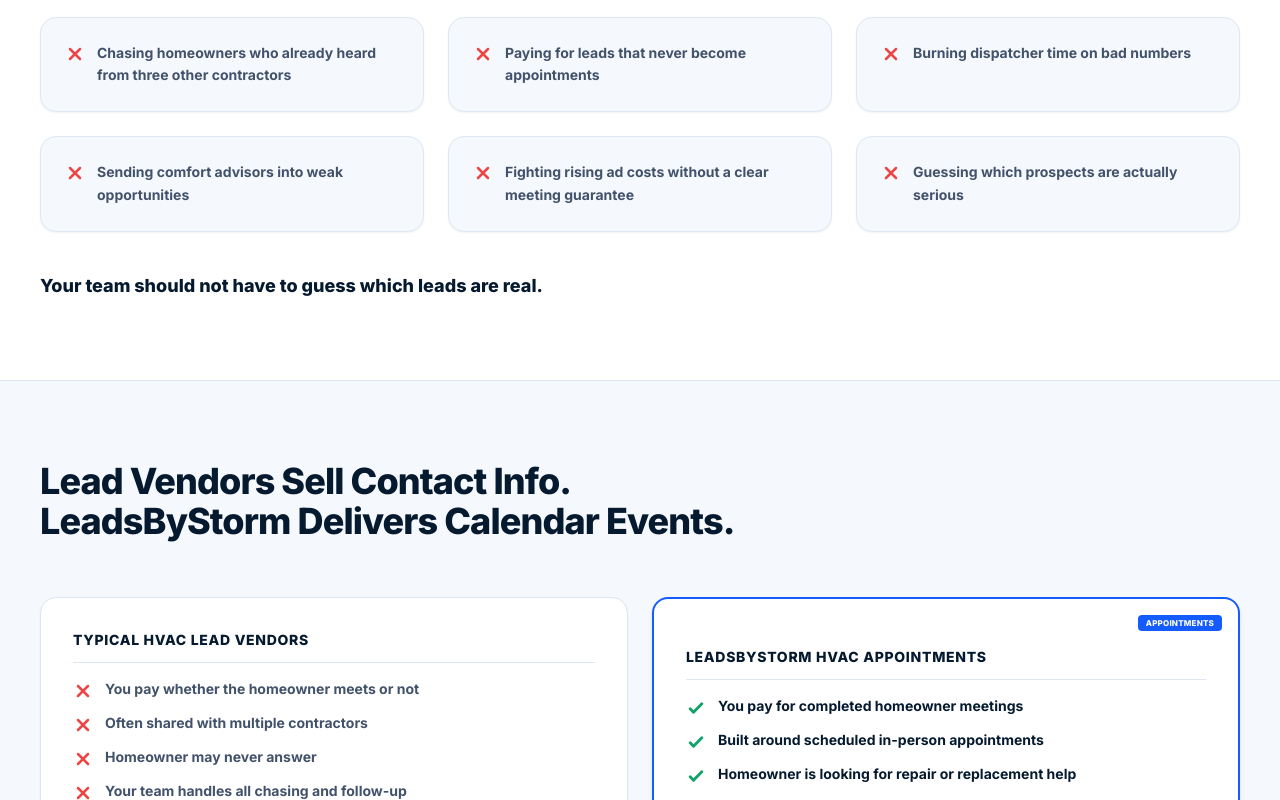
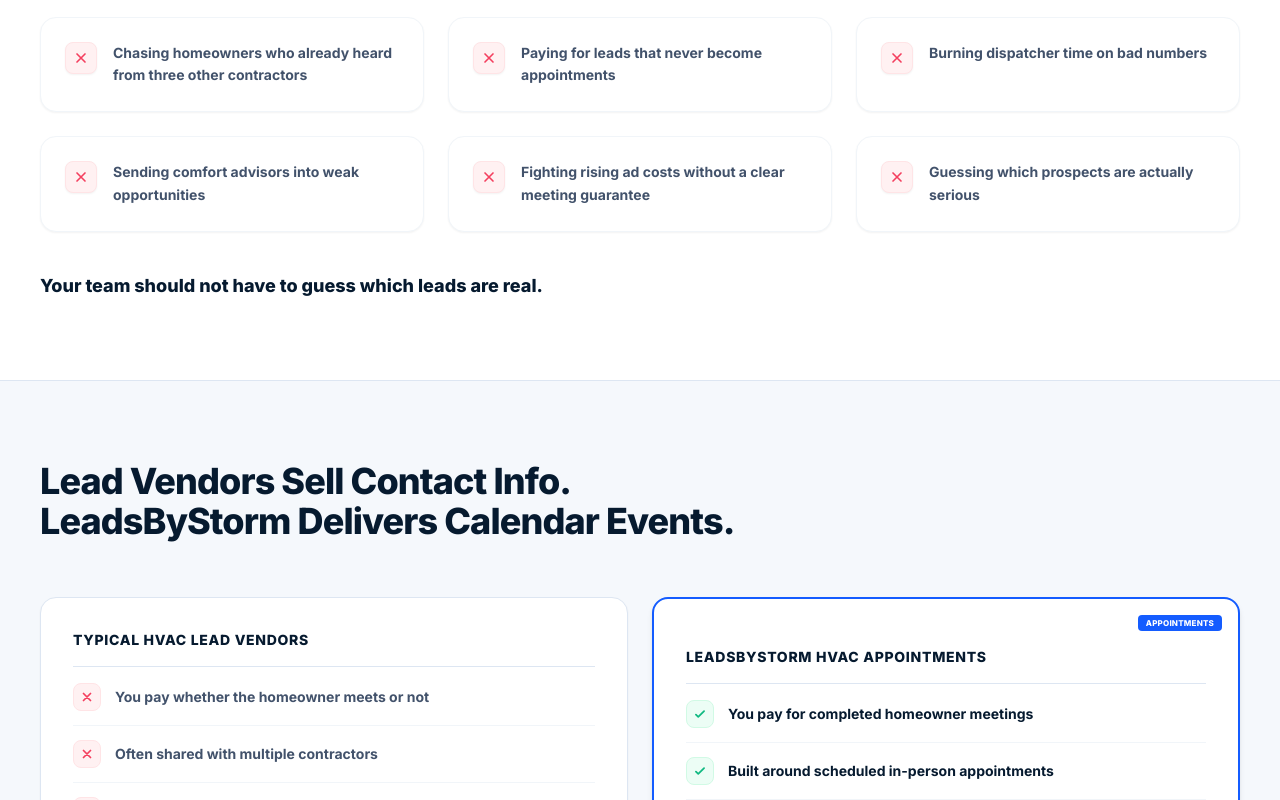
Before and after one commit to bbarnes4318/roofvisor, a Next.js app: page /hvac in a window 1280 px wide. Shown: the part 1120-1920 px from the top of the page. Built offline with nearby package versions, Linux system fonts and the light colour scheme.

Commit message:
Refactor HVAC page layout with clean lines, borders, soft indicator badges, timeline connector line, and premium FAQ accordion detail styles

```diff
--- a/app/hvac/page.tsx
+++ b/app/hvac/page.tsx
@@ -368,10 +368,12 @@
           "Fighting rising ad costs without a clear meeting guarantee",
           "Guessing which prospects are actually serious",
         ].map((point) => (
-          <div key={point} className="rounded-2xl border border-[#DDE6F2] bg-[#F5F8FC] p-6 shadow-sm flex items-start gap-3">
-            <svg className="h-5 w-5 text-red-500 shrink-0 mt-0.5" fill="none" viewBox="0 0 24 24" stroke="currentColor" strokeWidth="3">
+          <div key={point} className="rounded-2xl border border-slate-100 bg-white p-6 shadow-sm hover:shadow-md hover:border-red-100 hover:-translate-y-0.5 transition-all duration-300 flex items-start gap-4">
+            <div className="flex h-8 w-8 shrink-0 items-center justify-center rounded-lg bg-rose-50 text-rose-500 border border-rose-100 shadow-sm">
+              <svg className="h-4 w-4" fill="none" viewBox="0 0 24 24" stroke="currentColor" strokeWidth="2.5">
                 <path strokeLinecap="round" strokeLinejoin="round" d="M6 18L18 6M6 6l12 12" />
               </svg>
+            </div>
             <span className="text-sm font-bold text-[#42526B] leading-relaxed">{point}</span>
           </div>
         ))}
@@ -414,15 +416,17 @@
 
         {/* Vendor Column */}
         <div className="rounded-2xl border border-[#DDE6F2] bg-white p-6 sm:p-8 shadow-sm space-y-4">
-          <h3 className="text-sm font-extrabold text-[#061A2F] uppercase tracking-wider border-b border-[#DDE6F2] pb-3">
+          <h3 className="text-sm font-extrabold text-[#061A2F] uppercase tracking-wider border-b border-[#DDE6F2] pb-4">
             Typical HVAC Lead Vendors
           </h3>
-          <ul className="space-y-3">
+          <ul className="divide-y divide-slate-100">
             {vendorRows.map((point) => (
-              <li key={point} className="flex items-start gap-3 text-sm font-bold text-[#42526B]">
-                <svg className="h-5 w-5 text-red-500 shrink-0 mt-0.5" fill="none" viewBox="0 0 24 24" stroke="currentColor" strokeWidth="3">
+              <li key={point} className="flex items-center gap-3.5 py-3.5 text-sm font-bold text-[#42526B] first:pt-0 last:pb-0">
+                <div className="flex h-7 w-7 shrink-0 items-center justify-center rounded-lg bg-rose-50 text-rose-500 border border-rose-100">
+                  <svg className="h-3.5 w-3.5" fill="none" viewBox="0 0 24 24" stroke="currentColor" strokeWidth="3">
                     <path strokeLinecap="round" strokeLinejoin="round" d="M6 18L18 6M6 6l12 12" />
                   </svg>
+                </div>
                 <span>{point}</span>
               </li>
             ))}
@@ -434,15 +438,17 @@
           <span className="absolute right-4 top-4 rounded bg-[#145CFF] px-2 py-0.5 text-[8px] font-extrabold uppercase tracking-wide text-white">
             Appointments
           </span>
-          <h3 className="text-sm font-extrabold text-[#061A2F] uppercase tracking-wider border-b border-[#DDE6F2] pb-3">
+          <h3 className="text-sm font-extrabold text-[#061A2F] uppercase tracking-wider border-b border-[#DDE6F2] pb-4">
             LeadsByStorm HVAC Appointments
           </h3>
-          <ul className="space-y-3">
+          <ul className="divide-y divide-slate-100">
             {lbsRows.map((point) => (
-              <li key={point} className="flex items-start gap-3 text-sm font-bold text-[#061A2F]">
-                <svg className="h-5 w-5 text-[#11A36A] shrink-0 mt-0.5" fill="none" viewBox="0 0 24 24" stroke="currentColor" strokeWidth="3.5">
+              <li key={point} className="flex items-center gap-3.5 py-3.5 text-sm font-bold text-[#061A2F] first:pt-0 last:pb-0">
+                <div className="flex h-7 w-7 shrink-0 items-center justify-center rounded-lg bg-emerald-50 text-emerald-500 border border-emerald-100">
+                  <svg className="h-3.5 w-3.5" fill="none" viewBox="0 0 24 24" stroke="currentColor" strokeWidth="3">
                     <path strokeLinecap="round" strokeLinejoin="round" d="M5 13l4 4L19 7" />
                   </svg>
+                </div>
                 <span>{point}</span>
               </li>
             ))}
@@ -571,16 +577,21 @@
         </h2>
       </div>
 
-      <div className="grid gap-6 md:grid-cols-2 lg:grid-cols-4">
+      <div className="relative">
+        {/* Connector Line for Desktop */}
+        <div className="absolute top-1/2 left-0 right-0 h-0.5 bg-[#DDE6F2] -translate-y-12 hidden lg:block z-0" />
+
+        <div className="relative grid gap-6 md:grid-cols-2 lg:grid-cols-4 z-10">
           {steps.map((card) => (
-          <article key={card.num} className="bg-white rounded-2xl border border-[#DDE6F2] p-8 shadow-md hover:shadow-xl transition-all duration-300">
-            <div className="mb-6 flex h-10 w-10 items-center justify-center rounded-xl bg-blue-50 text-sm font-extrabold text-[#145CFF] border border-blue-100">
+            <article key={card.num} className="bg-white rounded-2xl border border-[#DDE6F2] p-8 shadow-md hover:shadow-lg hover:-translate-y-1 transition-all duration-300">
+              <div className="mb-6 flex h-10 w-10 items-center justify-center rounded-xl bg-blue-50 text-sm font-extrabold text-[#145CFF] border border-blue-100 shadow-sm">
                 {card.num}
               </div>
               <h3 className="text-lg font-extrabold text-[#061A2F]">{card.title}</h3>
               <p className="mt-3 text-sm leading-relaxed text-[#42526B]">{card.desc}</p>
             </article>
           ))}
+        </div>
       </div>
     </SectionContainer>
   );
@@ -704,12 +715,14 @@
           <h3 className="text-sm font-extrabold text-[#061A2F] uppercase tracking-wider border-b border-[#DDE6F2] pb-3">
             Good Fit
           </h3>
-          <ul className="space-y-3">
+          <ul className="divide-y divide-slate-100">
             {goodFit.map((point) => (
-              <li key={point} className="flex items-start gap-3 text-sm font-bold text-[#061A2F]">
-                <svg className="h-5 w-5 text-[#11A36A] shrink-0 mt-0.5" fill="none" viewBox="0 0 24 24" stroke="currentColor" strokeWidth="3.5">
+              <li key={point} className="flex items-center gap-3.5 py-3.5 text-sm font-bold text-[#061A2F] first:pt-0 last:pb-0">
+                <div className="flex h-7 w-7 shrink-0 items-center justify-center rounded-lg bg-emerald-50 text-emerald-500 border border-emerald-100 shadow-sm">
+                  <svg className="h-3.5 w-3.5" fill="none" viewBox="0 0 24 24" stroke="currentColor" strokeWidth="3">
                     <path strokeLinecap="round" strokeLinejoin="round" d="M5 13l4 4L19 7" />
                   </svg>
+                </div>
                 <span>{point}</span>
               </li>
             ))}
@@ -721,12 +734,14 @@
           <h3 className="text-sm font-extrabold text-[#061A2F] uppercase tracking-wider border-b border-[#DDE6F2] pb-3">
             Not a Fit
           </h3>
-          <ul className="space-y-3">
+          <ul className="divide-y divide-slate-100">
             {notFit.map((point) => (
-              <li key={point} className="flex items-start gap-3 text-sm font-bold text-[#42526B]">
-                <svg className="h-5 w-5 text-red-500 shrink-0 mt-0.5" fill="none" viewBox="0 0 24 24" stroke="currentColor" strokeWidth="3">
+              <li key={point} className="flex items-center gap-3.5 py-3.5 text-sm font-bold text-[#42526B] first:pt-0 last:pb-0">
+                <div className="flex h-7 w-7 shrink-0 items-center justify-center rounded-lg bg-rose-50 text-rose-500 border border-rose-100 shadow-sm">
+                  <svg className="h-3.5 w-3.5" fill="none" viewBox="0 0 24 24" stroke="currentColor" strokeWidth="3">
                     <path strokeLinecap="round" strokeLinejoin="round" d="M6 18L18 6M6 6l12 12" />
                   </svg>
+                </div>
                 <span>{point}</span>
               </li>
             ))}
@@ -830,16 +845,20 @@
         </h2>
       </div>
 
-      <div className="max-w-3xl divide-y divide-[#DDE6F2] rounded-2xl border border-[#DDE6F2] bg-[#F5F8FC] px-6 sm:px-8">
+      <div className="max-w-3xl divide-y divide-slate-100 rounded-3xl border border-[#DDE6F2] bg-white p-6 sm:p-8 shadow-sm">
         {faqs.map((faq) => (
-          <details key={faq.q} className="group py-5">
-            <summary className="flex cursor-pointer list-none items-center justify-between gap-4 text-base font-extrabold text-[#061A2F]">
-              {faq.q}
-              <svg className="h-5 w-5 shrink-0 text-[#145CFF] transition-transform duration-200 group-open:rotate-45" fill="none" viewBox="0 0 24 24" stroke="currentColor" strokeWidth="2.5">
+          <details key={faq.q} className="group py-4 first:pt-0 last:pb-0 cursor-pointer">
+            <summary className="flex items-center justify-between gap-4 text-base font-extrabold text-[#061A2F] list-none select-none hover:text-[#145CFF] transition-colors">
+              <span>{faq.q}</span>
+              <div className="flex h-6 w-6 shrink-0 items-center justify-center rounded-md bg-blue-50 text-[#145CFF] transition-colors group-hover:bg-[#145CFF] group-hover:text-white">
+                <svg className="h-3.5 w-3.5 shrink-0 transition-transform duration-200 group-open:rotate-45" fill="none" viewBox="0 0 24 24" stroke="currentColor" strokeWidth="3">
                   <path strokeLinecap="round" strokeLinejoin="round" d="M12 4v16m8-8H4" />
                 </svg>
+              </div>
             </summary>
-            <p className="mt-3 text-sm leading-relaxed text-[#42526B]">{faq.a}</p>
+            <p className="mt-3 text-sm leading-relaxed text-[#42526B] pl-1 pr-6 border-l-2 border-blue-500/20 pt-1">
+              {faq.a}
+            </p>
           </details>
         ))}
       </div>
```
Lines whose indentation alone changed are shown as unchanged.
